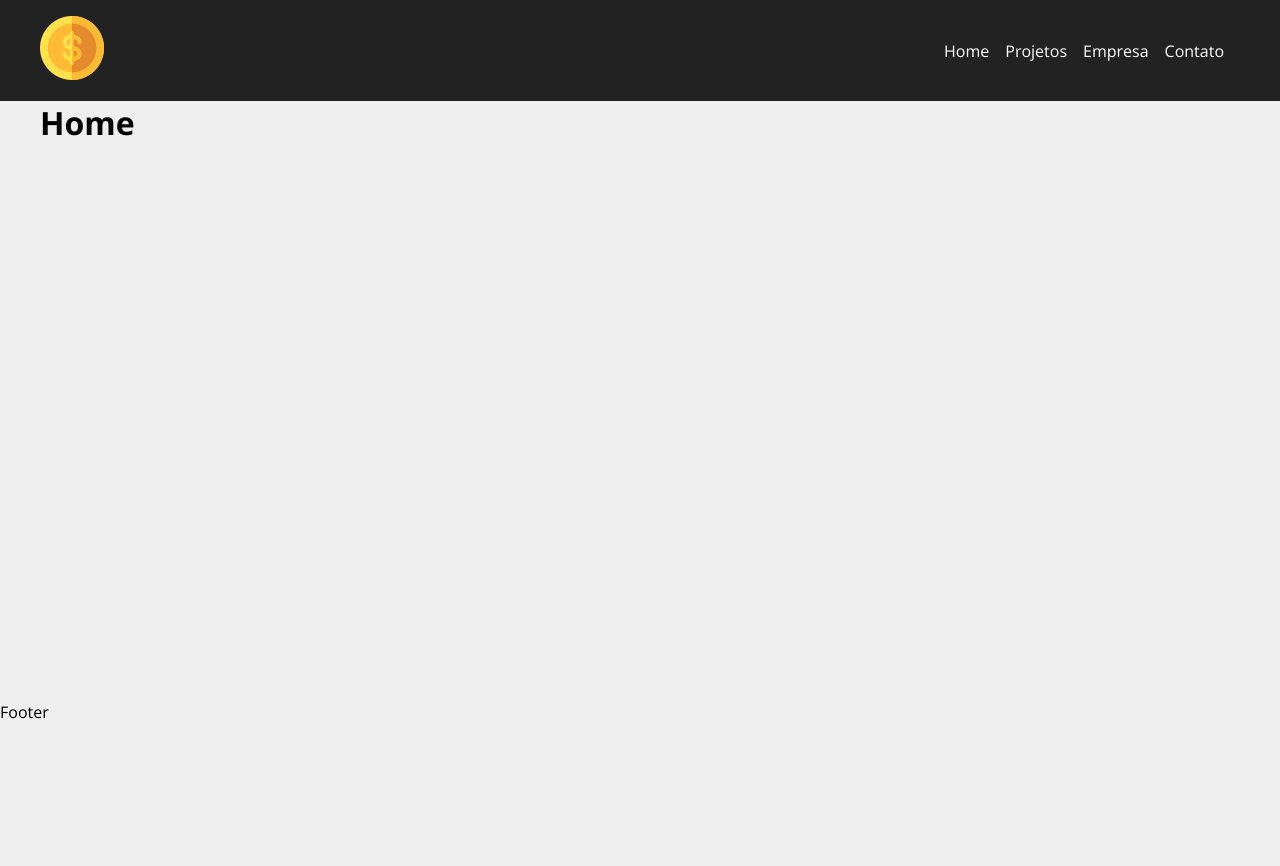
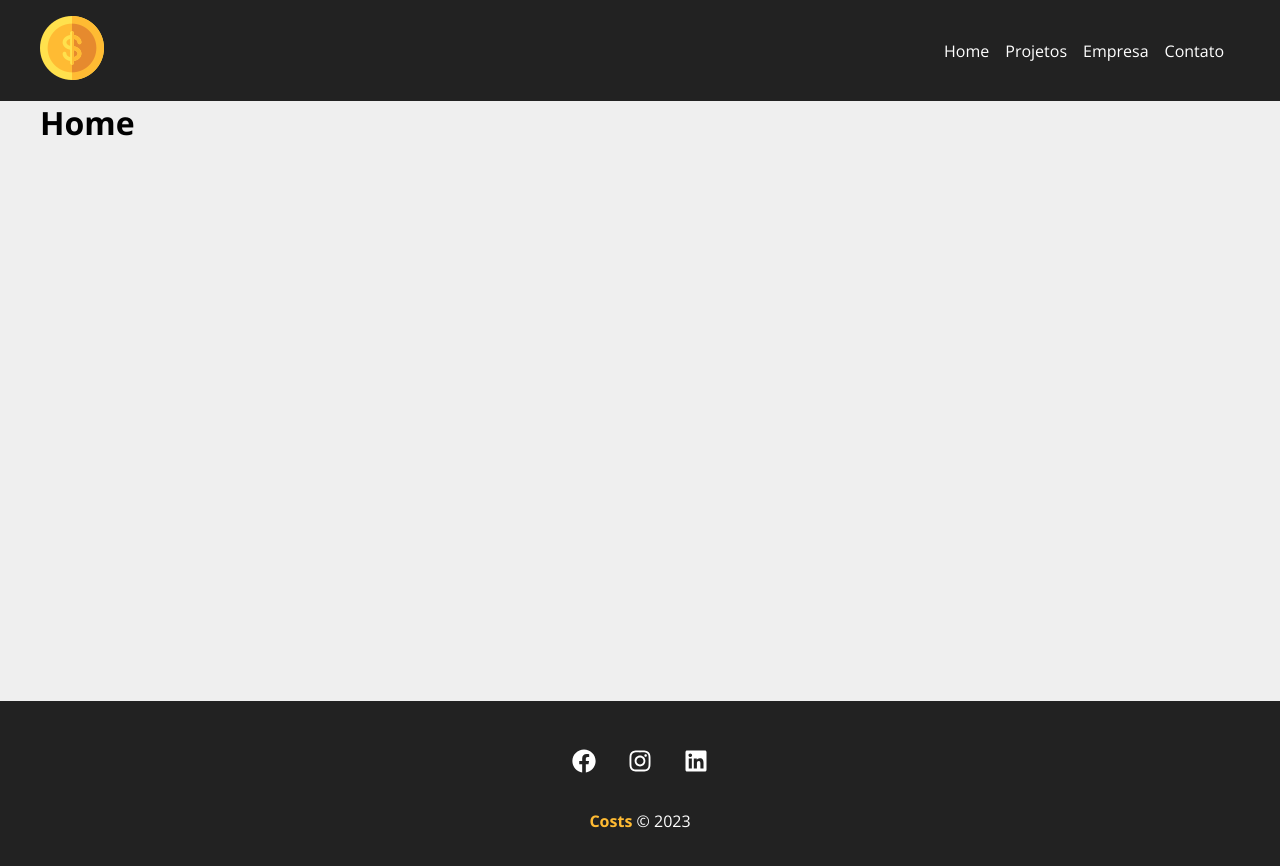
Before and after one commit to TatianePatriota/costs-react, a React (Create React App) app: page / in a window 1280 px wide. Shown: the top 866 px of the page. Before the commit the page ends 800 px from the top, so only its background shows below. Built offline with nearby package versions, Linux system fonts and the light colour scheme.

Commit message:
add componente footer ao App

```diff
--- a/src/App.js
+++ b/src/App.js
@@ -6,6 +6,7 @@ import { NewProject } from "./components/pages/NewProject";
 import { Container } from "./components/layout/Container";
 import { Navbar } from "./components/layout/Navbar";
 import { Projects } from "./components/pages/Projects";
+import { Footer } from "./components/layout/Footer";
 
 function App() {
   return (
@@ -20,7 +21,7 @@ function App() {
           <Route path="/newproject" element={<NewProject />} />
         </Routes>
       </Container>
-      <p>Footer</p>
+      <Footer />
     </Router>
   );
 }
```
